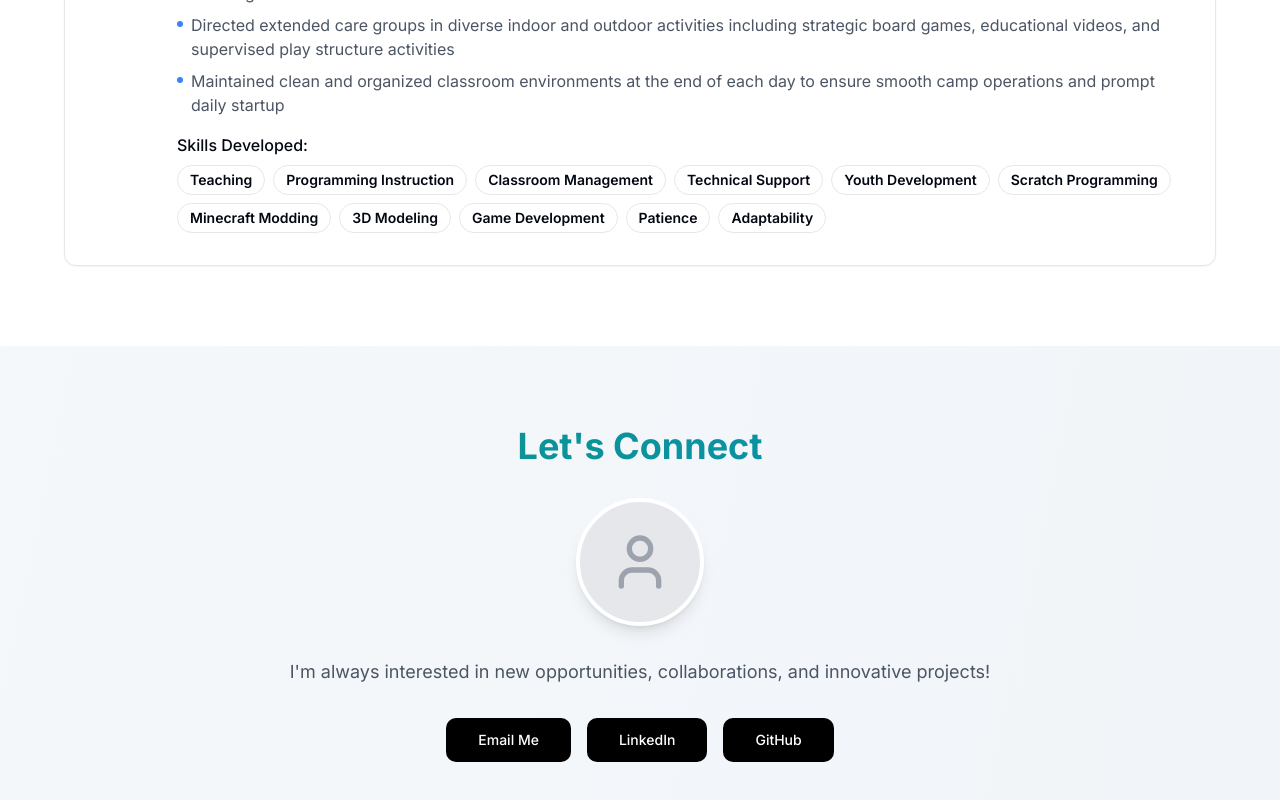
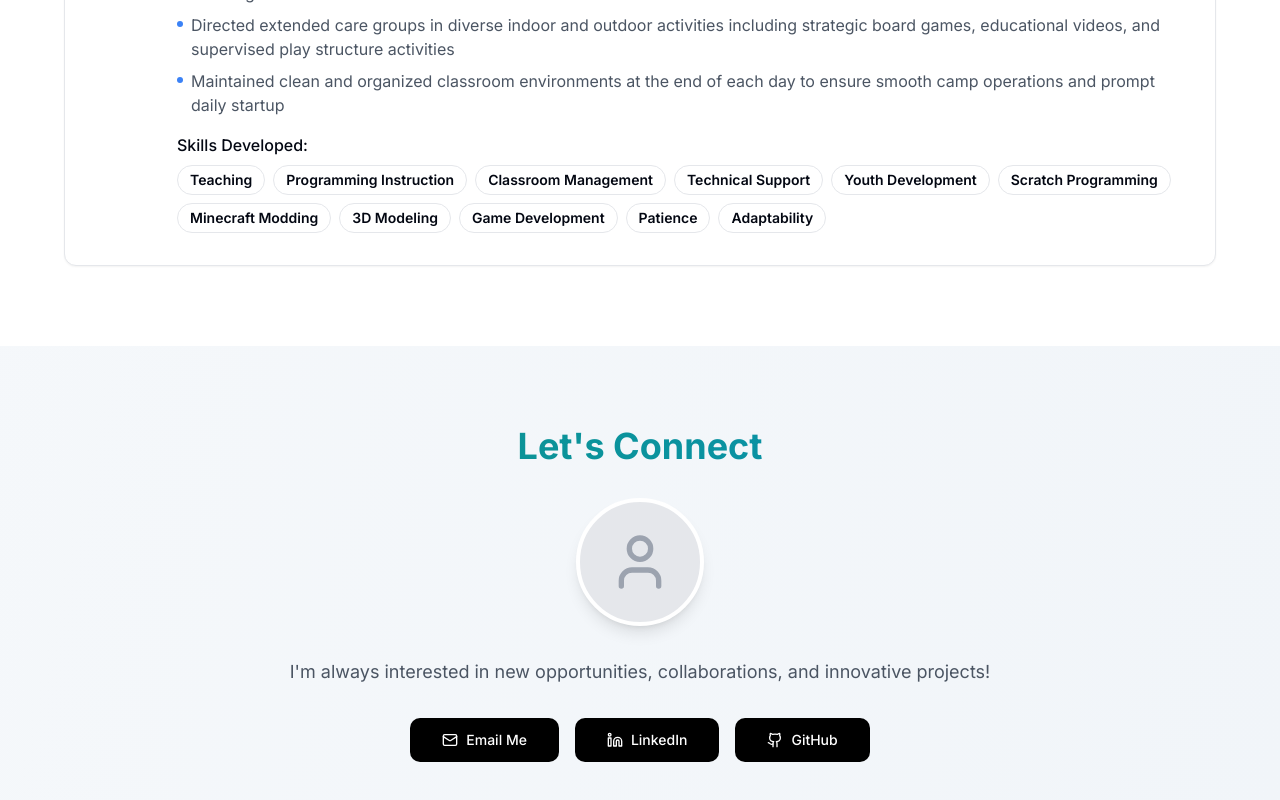
Before and after one commit to nikashs26/My-Personal-Website, a React (Vite) app: page / in a window 1280 px wide. Shown: the part 5393-6193 px from the top of the page. Built offline with nearby package versions, Linux system fonts and the light colour scheme.

Commit message:
Reverted to commit 619b004577fbb59dd3159d8399c4086adac9fee2

```diff
--- a/src/pages/Index.tsx
+++ b/src/pages/Index.tsx
@@ -1,3 +1,4 @@
+
 import { useState, useEffect, useRef } from 'react';
 import { Card, CardContent } from "@/components/ui/card";
 import { Badge } from "@/components/ui/badge";
@@ -713,16 +714,19 @@ const Index = () => {
           <div className="flex flex-wrap justify-center gap-4">
             <Button asChild size="lg" className="gap-2 bg-black text-white hover:bg-gray-800">
               <a href="mailto:ngshanbhag@scu.edu">
+                <Mail className="w-5 h-5" />
                 Email Me
               </a>
             </Button>
             <Button asChild size="lg" className="gap-2 bg-black text-white hover:bg-gray-800">
               <a href="https://www.linkedin.com/in/nikash-shanbhag-a05931250/" target="_blank" rel="noopener noreferrer">
+                <Linkedin className="w-5 h-5" />
                 LinkedIn
               </a>
             </Button>
             <Button asChild size="lg" className="gap-2 bg-black text-white hover:bg-gray-800">
               <a href="https://github.com/nikashs26" target="_blank" rel="noopener noreferrer">
+                <Github className="w-5 h-5" />
                 GitHub
               </a>
             </Button>
```
